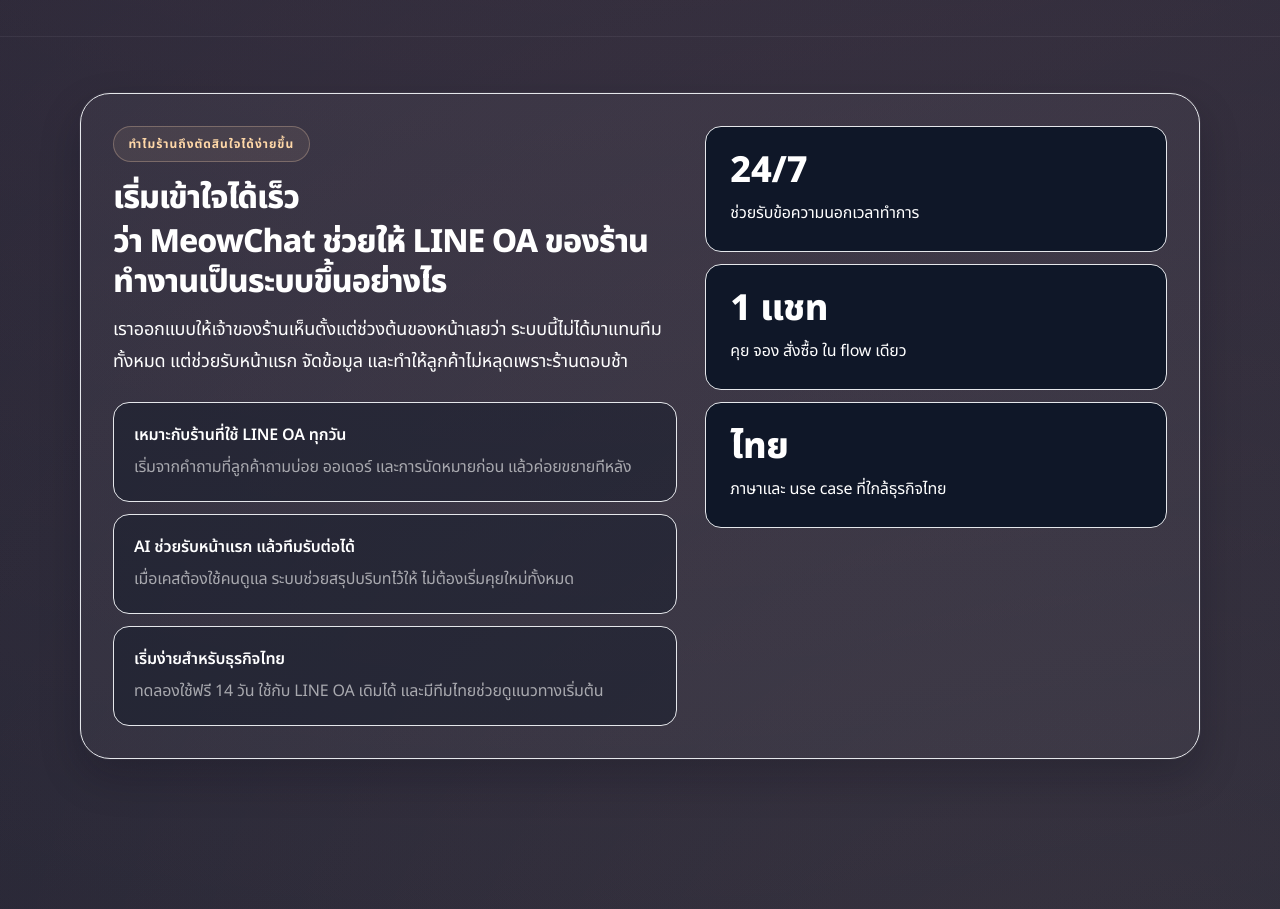
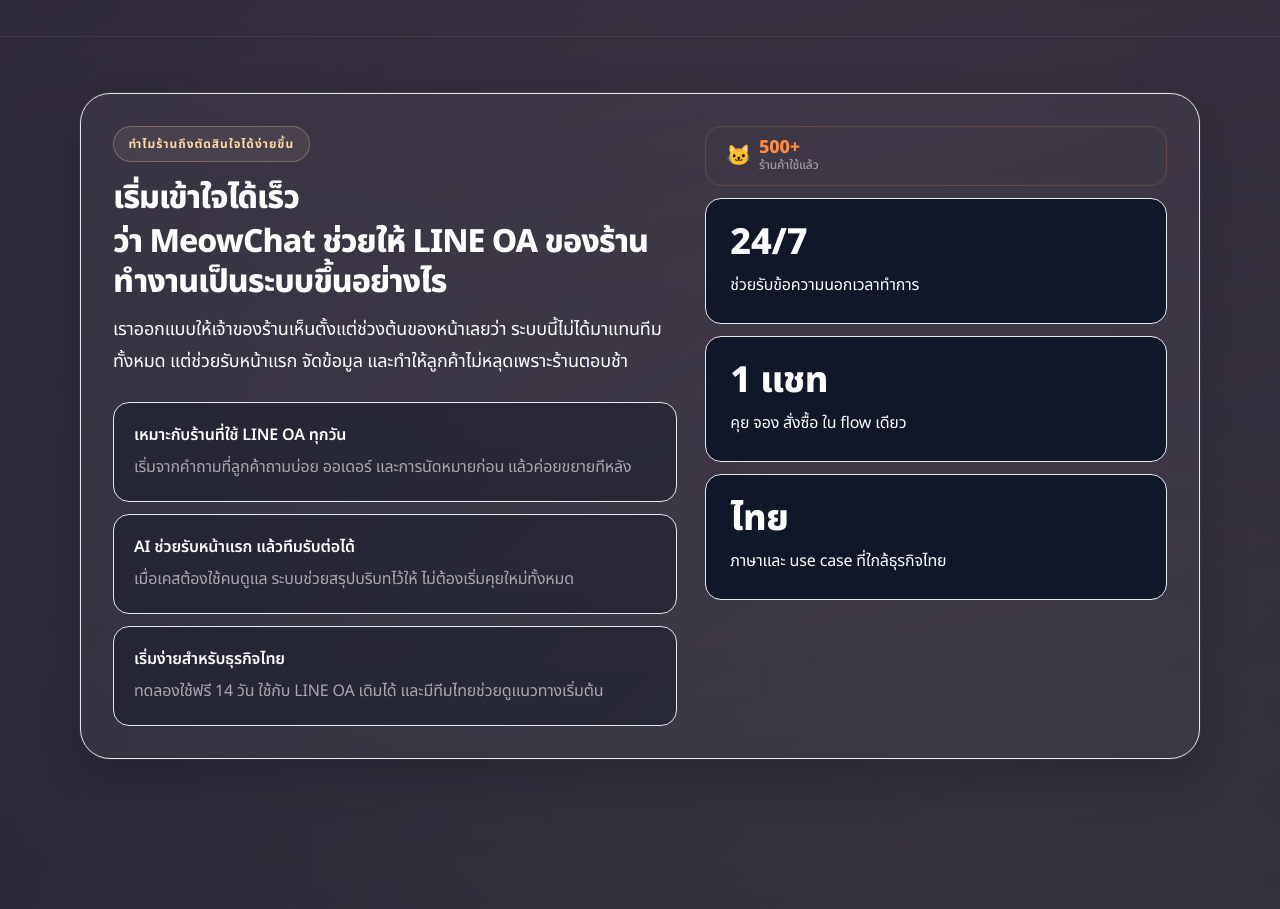
Before and after one commit to gotjisamyo/meowworks, a Next.js app in the folder meowchat/landing-next/: page / in a window 1280 px wide. Shown: the part 1080-1989 px from the top of the page. Built offline with nearby package versions, Linux system fonts and the light colour scheme; no server answers.

Commit message:
feat(trust): add 500+ counter with mascot orange accent

```diff
--- a/meowchat/landing-next/src/components/sections/TrustStrip.tsx
+++ b/meowchat/landing-next/src/components/sections/TrustStrip.tsx
@@ -45,6 +45,13 @@
           </div>
 
           <div className="grid sm:grid-cols-3 lg:grid-cols-1 gap-3">
+            <div className="flex items-center gap-2 rounded-2xl border border-brand-mascot/20 bg-brand-mascot/8 px-5 py-3">
+              <span className="text-xl">🐱</span>
+              <div>
+                <div className="text-lg font-black text-brand-mascot leading-none">500+</div>
+                <div className="text-xs text-white/50 font-medium">ร้านค้าใช้แล้ว</div>
+              </div>
+            </div>
             {PROOF_STATS.map((item) => (
               <div key={item.value + item.label} className="rounded-2xl border border-white/8 bg-[#0f1728] px-5 py-5 md:px-6 md:py-6">
                 <div className="text-3xl md:text-4xl font-black text-white mb-2">{item.value}</div>
```
